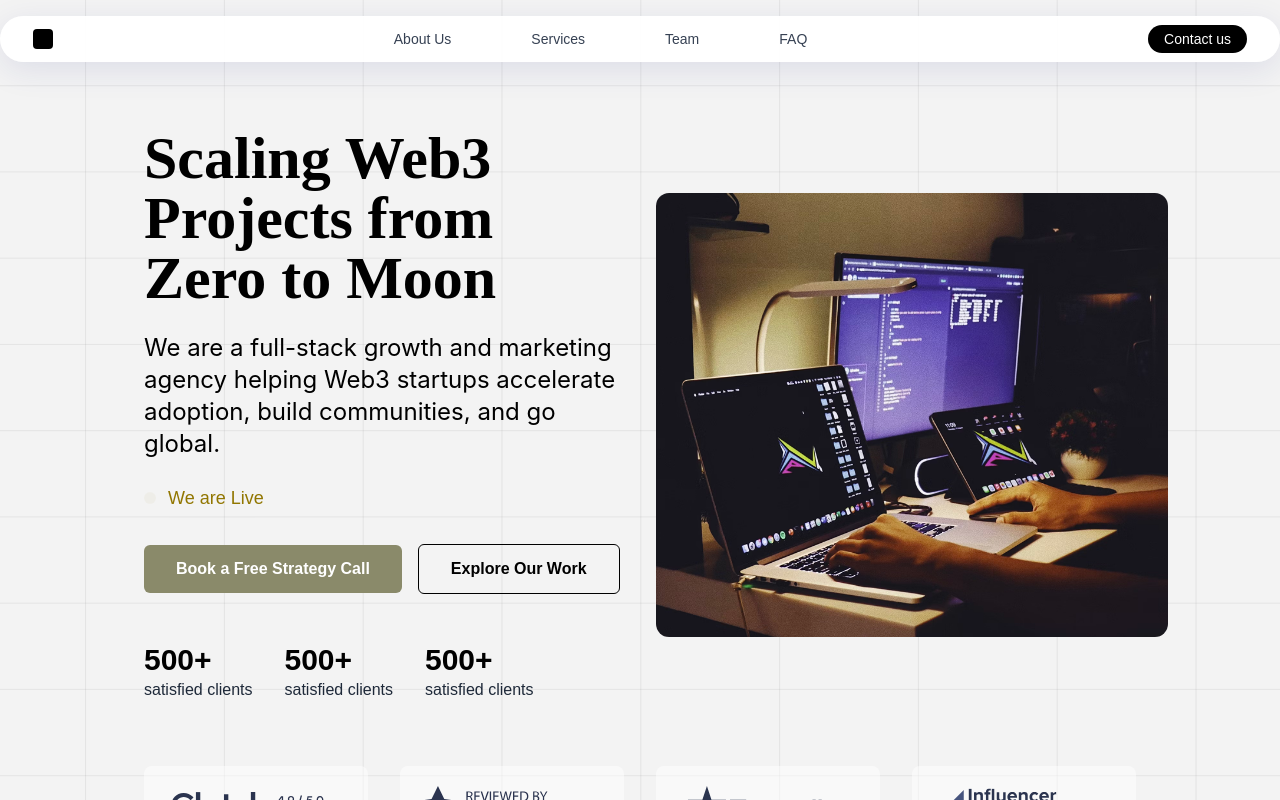
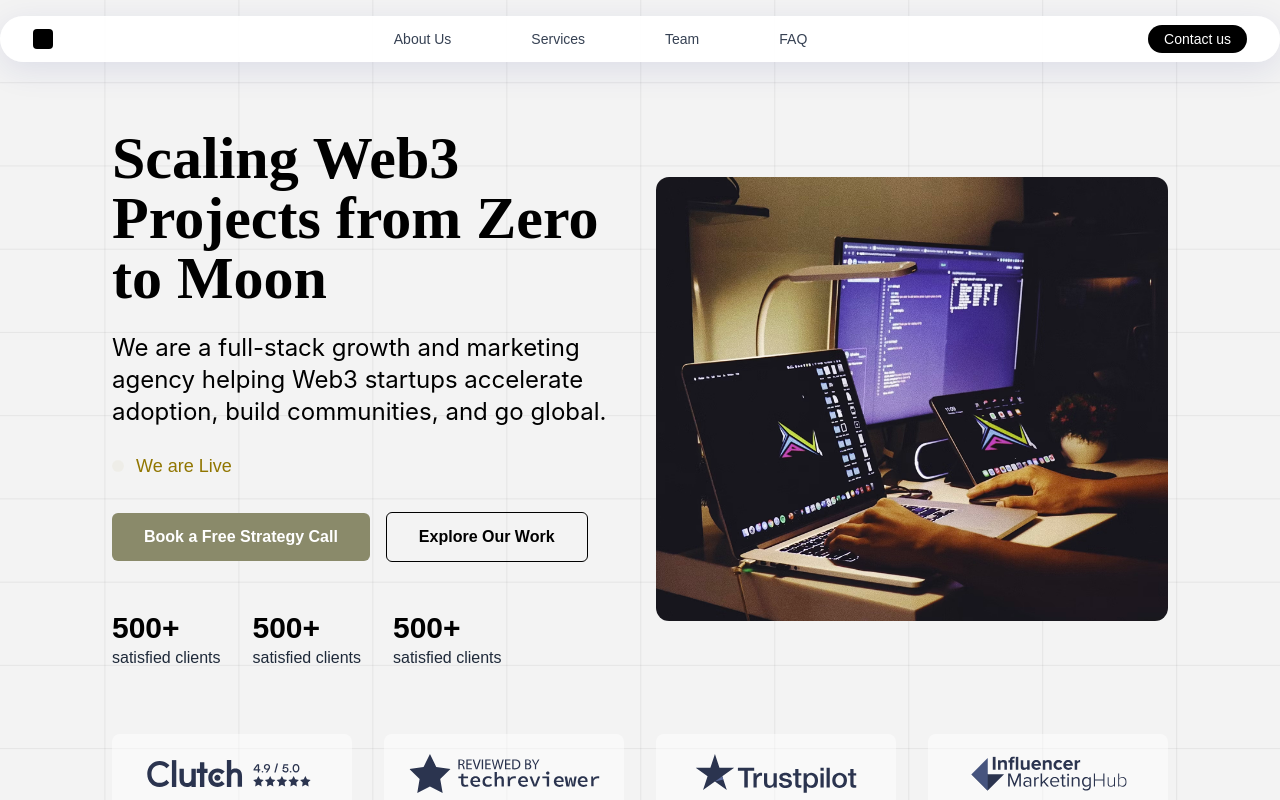
Before and after one commit to xbarbarika/consultingweb3, a Next.js app: page / in a window 1280 px wide. Shown: the top 800 px of the page. Built offline with nearby package versions, Linux system fonts and the light colour scheme.

Commit message:
herosection adjusted for tablet view

```diff
--- a/src/components/Herosection.tsx
+++ b/src/components/Herosection.tsx
@@ -28,7 +28,7 @@ const HeroSection = () => {
           opacity: 0.5,
         }}
       />
-      <div className="px-6 md:px-20 lg:px-36">
+      <div className="px-6 md:px-16 lg:px-28">
         <div className="relative z-10 mx-auto grid max-w-7xl grid-cols-1 items-center gap-8 md:grid-cols-2">
           {/* Left Content */}
           <div className="text-center md:text-left">
```
